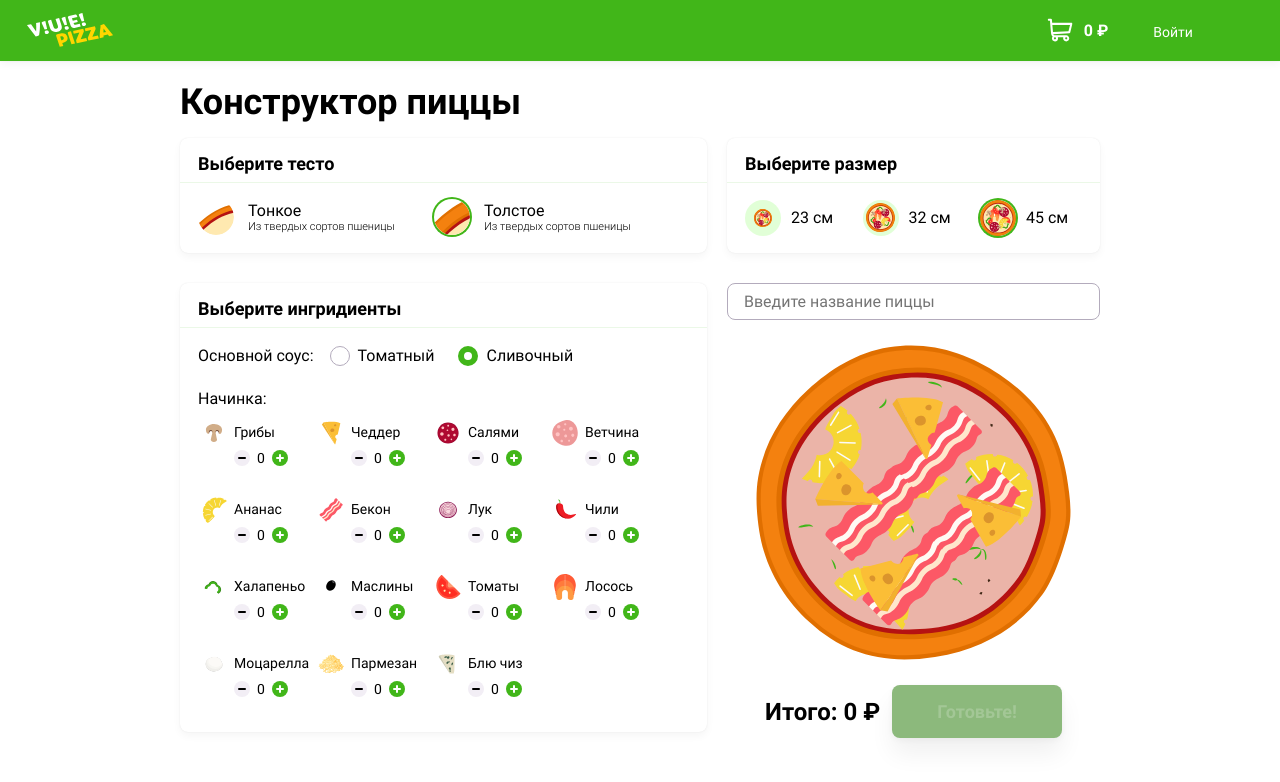
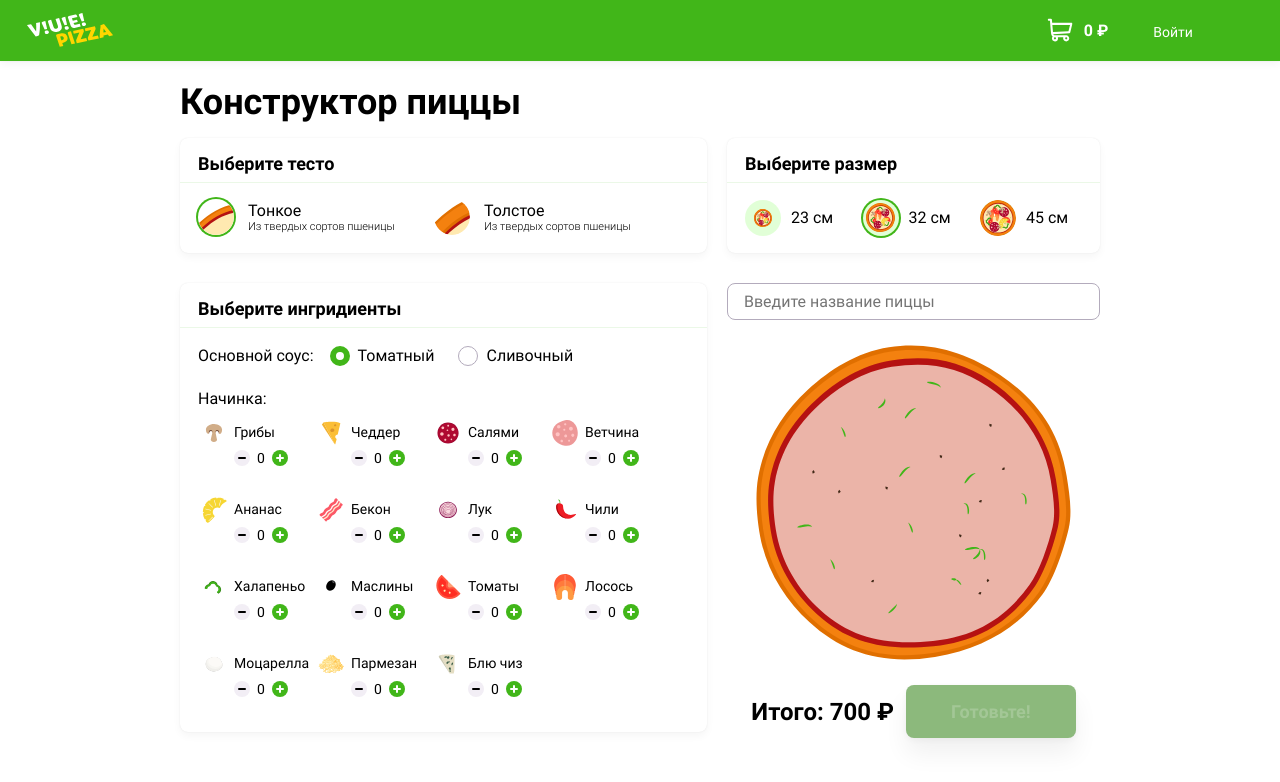
Before and after one commit to htmlacademy-vue/1235117-pizza-1, a Vue app in the folder src/frontend/: page / in a window 1280 px wide. Shown: the top 782 px of the page. Built offline with nearby package versions, Linux system fonts and the light colour scheme.

Commit message:
Создаёт компоненты модуля Builder

```diff
--- /dev/null
+++ b/src/frontend/src/modules/builder/components/BuilderDoughSelector.vue
@@ -0,0 +1,46 @@
+<template>
+  <div>
+    <h2 class="title title--small sheet__title">Выберите тесто</h2>
+    <div class="sheet__content dough">
+      <radio-button
+        v-for="dough in doughs"
+        :key="dough.value"
+        :name="'dough'"
+        :value="dough.value"
+        :checked="dough.value == selectedDough"
+        :class-name="`dough__input dough__input--${dough.value}`"
+        @onChange="onSelectedDough(dough)"
+      >
+        <b>{{ dough.name }}</b>
+        <span>{{ dough.description }}</span>
+      </radio-button>
+    </div>
+  </div>
+</template>
+
+<script>
+import RadioButton from "@/common/components/RadioButton.vue";
+
+export default {
+  components: { RadioButton },
+  props: {
+    doughs: {
+      type: Array,
+      default: () => [],
+    },
+  },
+  data() {
+    return {
+      selectedDough: "light",
+    };
+  },
+  methods: {
+    onSelectedDough(dough) {
+      this.selectedDough = dough.value;
+      this.$emit("onChange", dough);
+    },
+  },
+};
+</script>
+
+<style lang="scss" scoped></style>
--- /dev/null
+++ b/src/frontend/src/modules/builder/components/BuilderIngredientsSelector.vue
@@ -0,0 +1,96 @@
+<template>
+  <div>
+    <h2 class="title title--small sheet__title">Выберите ингридиенты</h2>
+
+    <div class="sheet__content ingridients">
+      <div class="ingridients__sauce">
+        <p>Основной соус:</p>
+        <radio-button
+          v-for="sauce in sauces"
+          :key="sauce.value"
+          :name="'sauce'"
+          :value="sauce.value"
+          :checked="sauce.value == selectedSauce"
+          :class="'radio ingridients__input'"
+          @onChange="selectedSauceChange(sauce)"
+        >
+          <span>{{ sauce.name }}</span>
+        </radio-button>
+      </div>
+
+      <div class="ingridients__filling">
+        <p>Начинка:</p>
+
+        <ul class="ingridients__list">
+          <li
+            v-for="ingredient in ingredients"
+            :key="ingredient.value"
+            class="ingridients__item"
+          >
+            <app-drag :transferData="ingredient" :draggable="true">
+              <selector-item
+                :title="ingredient.name"
+                :className="`filling filling--${ingredient.value}`"
+              ></selector-item>
+            </app-drag>
+            <item-counter
+              :min="0"
+              :max="3"
+              :value="ingredient.count"
+              @plus="addIngredient($event, ingredient)"
+              @minus="removeIngredient($event, ingredient)"
+            ></item-counter>
+          </li>
+        </ul>
+      </div>
+    </div>
+  </div>
+</template>
+
+<script>
+import AppDrag from "@/common/components/AppDrag.vue";
+import RadioButton from "@/common/components/RadioButton.vue";
+import ItemCounter from "@/common/components/ItemCounter.vue";
+import SelectorItem from "@/common/components/SelectorItem.vue";
+
+export default {
+  components: {
+    AppDrag,
+    RadioButton,
+    ItemCounter,
+    SelectorItem,
+  },
+  props: {
+    ingredients: {
+      type: Array,
+      default: () => [],
+    },
+
+    sauces: {
+      type: Array,
+      default: () => [],
+    },
+  },
+  data() {
+    return {
+      selectedSauce: "tomato",
+    };
+  },
+  methods: {
+    selectedSauceChange(sauce) {
+      this.selectedSauce = sauce.value;
+      this.$emit("onChangeSauce", sauce);
+    },
+
+    addIngredient(event, ingredient) {
+      ingredient.count = event;
+      this.$emit("onAddIngredient", ingredient);
+    },
+
+    removeIngredient(event, ingredient) {
+      ingredient.count = event;
+      this.$emit("onRemoveIngredient", ingredient);
+    },
+  },
+};
+</script>
--- /dev/null
+++ b/src/frontend/src/modules/builder/components/BuilderPizzaView.vue
@@ -0,0 +1,87 @@
+<template>
+  <div>
+    <label class="input">
+      <span class="visually-hidden">Название пиццы</span>
+      <input
+        type="text"
+        name="pizza_name"
+        placeholder="Введите название пиццы"
+        @input="$emit('setName', $event.target.value)"
+      />
+    </label>
+
+    <app-drop @drop="onDrop">
+      <div class="content__constructor">
+        <div :class="`pizza pizza--foundation--${doughName}-${sauceName}`">
+          <div class="pizza__wrapper">
+            <div
+              v-for="(className, index) in ingredientsClasses"
+              :key="index"
+              class="pizza__filling"
+              :class="className"
+            ></div>
+          </div>
+        </div>
+      </div>
+    </app-drop>
+  </div>
+</template>
+
+<script>
+import AppDrop from "@/common/components/AppDrop.vue";
+
+export default {
+  components: {
+    AppDrop,
+  },
+  props: {
+    dough: {
+      type: String,
+      default: "light",
+    },
+
+    sauce: {
+      type: String,
+      default: "tomato",
+    },
+
+    ingredients: {
+      type: Array,
+      default: () => [],
+    },
+  },
+  computed: {
+    ingredientsClasses() {
+      let ingredients = [];
+      return this.ingredients.map((ingredient) => {
+        let classes = [`pizza__filling--${ingredient.value}`];
+        ingredients.push(ingredient.value);
+
+        let countIngredient = ingredients.filter(
+          (i) => i === ingredient.value
+        ).length;
+
+        if (countIngredient === 2) {
+          classes.push("pizza__filling--second");
+        } else if (countIngredient === 3) {
+          classes.push("pizza__filling--third");
+        }
+        return classes.join(" ");
+      });
+    },
+
+    doughName() {
+      return this.dough === "large" ? "big" : "small";
+    },
+
+    sauceName() {
+      return this.sauce === "creamy" ? "creamy" : "tomato";
+    },
+  },
+  methods: {
+    onDrop(ingredient) {
+      this.$emit("onAddIngredient", ingredient);
+    },
+  },
+};
+</script>
--- /dev/null
+++ b/src/frontend/src/modules/builder/components/BuilderPriceCounter.vue
@@ -0,0 +1,22 @@
+<template>
+  <div class="content__result">
+    <p>Итого: {{ total }} ₽</p>
+    <button
+      type="button"
+      class="button"
+      :class="isDisable ? '' : 'button--disabled'"
+      :disabled="!isDisable"
+    >
+      Готовьте!
+    </button>
+  </div>
+</template>
+
+<script>
+export default {
+  props: {
+    total: { type: Number, default: 0 },
+    isDisable: { type: Boolean, default: false },
+  },
+};
+</script>
--- /dev/null
+++ b/src/frontend/src/modules/builder/components/BuilderSizeSelector.vue
@@ -0,0 +1,43 @@
+<template>
+  <div>
+    <h2 class="title title--small sheet__title">Выберите размер</h2>
+    <div class="sheet__content diameter">
+      <radio-button
+        v-for="size in sizes"
+        :key="size.value"
+        :name="'diameter'"
+        :value="size.value"
+        :checked="size.value === selectedSize"
+        :class-name="`diameter__input diameter__input--${size.value}`"
+        @onChange="setSize(size.multiplier, size.value)"
+      >
+        <span>{{ size.name }}</span>
+      </radio-button>
+    </div>
+  </div>
+</template>
+
+<script>
+import RadioButton from "@/common/components/RadioButton.vue";
+
+export default {
+  components: { RadioButton },
+  props: {
+    sizes: {
+      type: Array,
+      default: () => [],
+    },
+  },
+  data() {
+    return {
+      selectedSize: "normal",
+    };
+  },
+  methods: {
+    setSize(multiplier, value) {
+      this.selectedSize = value;
+      this.$emit("onChange", multiplier);
+    },
+  },
+};
+</script>
--- a/src/frontend/src/views/Index.vue
+++ b/src/frontend/src/views/Index.vue
@@ -7,150 +7,46 @@
 
           <div class="content__dough">
             <div class="sheet">
-              <h2 class="title title--small sheet__title">Выберите тесто</h2>
-
-              <div class="sheet__content dough">
-                <label
-                  v-for="dough in doughs"
-                  :key="dough.value"
-                  class="dough__input dough__input--light"
-                  :class="`dough__input--${dough.value}`"
-                >
-                  <input
-                    type="radio"
-                    name="dough"
-                    :value="dough.value"
-                    class="visually-hidden"
-                    checked
-                  />
-                  <b>{{ dough.name }}</b>
-                  <span>{{ dough.description }}</span>
-                </label>
-              </div>
+              <builder-dough-selector
+                :doughs="doughs"
+                @onChange="setDough"
+              ></builder-dough-selector>
             </div>
           </div>
 
           <div class="content__diameter">
             <div class="sheet">
-              <h2 class="title title--small sheet__title">Выберите размер</h2>
-
-              <div class="sheet__content diameter">
-                <label
-                  v-for="size in sizes"
-                  :key="size.value"
-                  class="diameter__input"
-                  :class="`diameter__input--${size.value}`"
-                >
-                  <input
-                    type="radio"
-                    name="diameter"
-                    :value="size.value"
-                    class="visually-hidden"
-                    checked
-                  />
-                  <span>{{ size.name }}</span>
-                </label>
-              </div>
+              <builder-size-selector
+                :sizes="sizes"
+                @onChange="setSize"
+              ></builder-size-selector>
             </div>
           </div>
 
           <div class="content__ingridients">
             <div class="sheet">
-              <h2 class="title title--small sheet__title">
-                Выберите ингридиенты
-              </h2>
-
-              <div class="sheet__content ingridients">
-                <div class="ingridients__sauce">
-                  <p>Основной соус:</p>
-
-                  <label
-                    class="radio ingridients__input"
-                    v-for="sauce in sauces"
-                    :key="sauce.value"
-                  >
-                    <input
-                      type="radio"
-                      name="sauce"
-                      :value="sauce.value"
-                      checked
-                    />
-                    <span>{{ sauce.name }}</span>
-                  </label>
-                </div>
-
-                <div class="ingridients__filling">
-                  <p>Начинка:</p>
-
-                  <ul class="ingridients__list">
-                    <li
-                      v-for="ingredient in ingredients"
-                      :key="ingredient.value"
-                      class="ingridients__item"
-                    >
-                      <span
-                        class="filling"
-                        :class="`filling--${ingredient.value}`"
-                        >{{ ingredient.name }}
-                      </span>
-
-                      <div class="counter counter--orange ingridients__counter">
-                        <button
-                          type="button"
-                          class="
-                            counter__button
-                            counter__button--disabled
-                            counter__button--minus
-                          "
-                        >
-                          <span class="visually-hidden">Меньше</span>
-                        </button>
-                        <input
-                          type="text"
-                          name="counter"
-                          class="counter__input"
-                          value="0"
-                        />
-                        <button
-                          type="button"
-                          class="counter__button counter__button--plus"
-                        >
-                          <span class="visually-hidden">Больше</span>
-                        </button>
-                      </div>
-                    </li>
-                  </ul>
-                </div>
-              </div>
+              <builder-ingredients-selector
+                :ingredients="ingredients"
+                :sauces="sauces"
+                @onChangeSauce="setSauce"
+                @onAddIngredient="addIngredient"
+                @onRemoveIngredient="removeIngredient"
+              ></builder-ingredients-selector>
             </div>
           </div>
 
           <div class="content__pizza">
-            <label class="input">
-              <span class="visually-hidden">Название пиццы</span>
-              <input
-                type="text"
-                name="pizza_name"
-                placeholder="Введите название пиццы"
-              />
-            </label>
-
-            <div class="content__constructor">
-              <div class="pizza pizza--foundation--big-tomato">
-                <div class="pizza__wrapper">
-                  <div class="pizza__filling pizza__filling--ananas"></div>
-                  <div class="pizza__filling pizza__filling--bacon"></div>
-                  <div class="pizza__filling pizza__filling--cheddar"></div>
-                </div>
-              </div>
-            </div>
-
-            <div class="content__result">
-              <p>Итого: 0 ₽</p>
-              <button type="button" class="button button--disabled" disabled>
-                Готовьте!
-              </button>
-            </div>
+            <builder-pizza-view
+              :dough="dough.value"
+              :sauce="sauce.value"
+              :ingredients="ingredientsList"
+              @onAddIngredient="addIngredient"
+              @setName="setPizzaName"
+            ></builder-pizza-view>
+            <builder-price-counter
+              :total="total"
+              :isDisable="isDisablePriceCounter"
+            ></builder-price-counter>
           </div>
         </div>
       </form>
@@ -166,9 +62,55 @@ import {
   normilizeSauce,
   normilizeSize,
 } from "@/common/helpers";
+import BuilderDoughSelector from "@/modules/builder/components/BuilderDoughSelector";
+import BuilderSizeSelector from "@/modules/builder/components/BuilderSizeSelector";
+import BuilderIngredientsSelector from "@/modules/builder/components/BuilderIngredientsSelector";
+import BuilderPizzaView from "@/modules/builder/components/BuilderPizzaView";
+import BuilderPriceCounter from "@/modules/builder/components/BuilderPriceCounter";
 
 export default {
   name: "Index",
+  data() {
+    return {
+      dough: { price: 300 },
+      sauce: { price: 50 },
+      size: 2,
+      pizzaName: "",
+      ingredientsList: [],
+    };
+  },
+  components: {
+    BuilderDoughSelector,
+    BuilderIngredientsSelector,
+    BuilderSizeSelector,
+    BuilderPizzaView,
+    BuilderPriceCounter,
+  },
+  methods: {
+    setDough(dough) {
+      this.dough = dough;
+    },
+    setSauce(sauce) {
+      this.sauce = sauce;
+    },
+    setSize(multiplier) {
+      this.size = multiplier;
+    },
+    setPizzaName(pizzaName) {
+      this.pizzaName = pizzaName;
+    },
+    addIngredient(ingredient) {
+      this.ingredientsList.push(ingredient);
+    },
+    removeIngredient(ingredient) {
+      let index = this.ingredientsList.findIndex(
+        (item) => item.name === ingredient.name
+      );
+      if (index !== -1) {
+        this.ingredientsList.splice(index, 1);
+      }
+    },
+  },
   computed: {
     doughs() {
       return pizza.dough.map((item) => normilizeDough(item));
@@ -182,6 +124,20 @@ export default {
     sizes() {
       return pizza.sizes.map((item) => normilizeSize(item));
     },
+    isDisablePriceCounter() {
+      return Boolean(this.pizzaName.length && this.ingredientsList.length);
+    },
+    total() {
+      let ingredientPrice = this.ingredientsList.reduce(
+        (accumulator, ingredient) => {
+          return accumulator + ingredient.price;
+        },
+        0
+      );
+      return (
+        this.size * (this.dough.price + this.sauce.price + ingredientPrice)
+      );
+    },
   },
 };
 </script>
```
